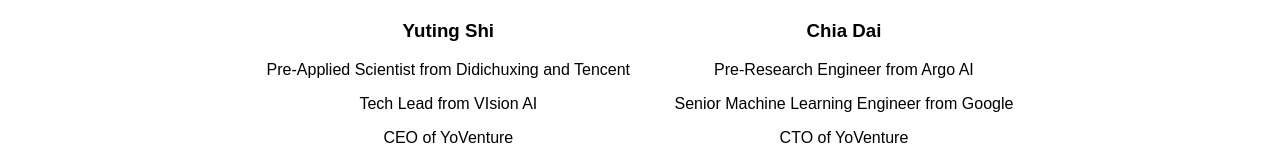
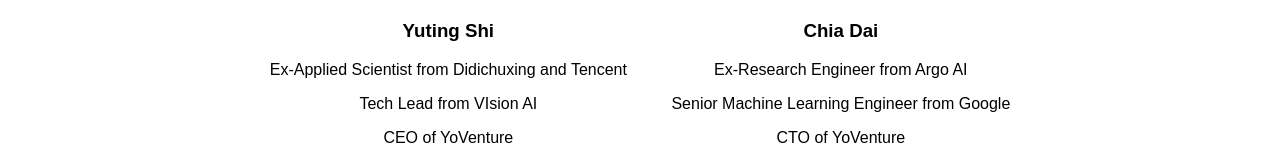
Before and after one commit to ConnieShi199/YoVenture, a plain HTML site: page index.html in a window 1280 px wide. Shown: the part 1233-1384 px from the top of the page. Drawn offline with Linux system fonts and the light colour scheme.

Commit message:
Update index.html

```diff
--- a/index.html
+++ b/index.html
@@ -45,7 +45,7 @@
                 <img src="yuting_shi_photo.jpg" alt="Yuting Shi">
                 <div class="member-info">
                     <h3>Yuting Shi</h3>
-                    <p>Pre-Applied Scientist from Didichuxing and Tencent</p>
+                    <p>Ex-Applied Scientist from Didichuxing and Tencent</p>
                     <p>Tech Lead from VIsion AI</p>
                     <p>CEO of YoVenture</p>
                 </div>
@@ -54,7 +54,7 @@
                 <img src="chia_dai_photo.jpg" alt="Chia Dai">
                 <div class="member-info">
                     <h3>Chia Dai</h3>
-                    <p>Pre-Research Engineer from Argo AI</p>
+                    <p>Ex-Research Engineer from Argo AI</p>
                     <p>Senior Machine Learning Engineer from Google</p>
                     <p>CTO of YoVenture</p>
                 </div>
```
